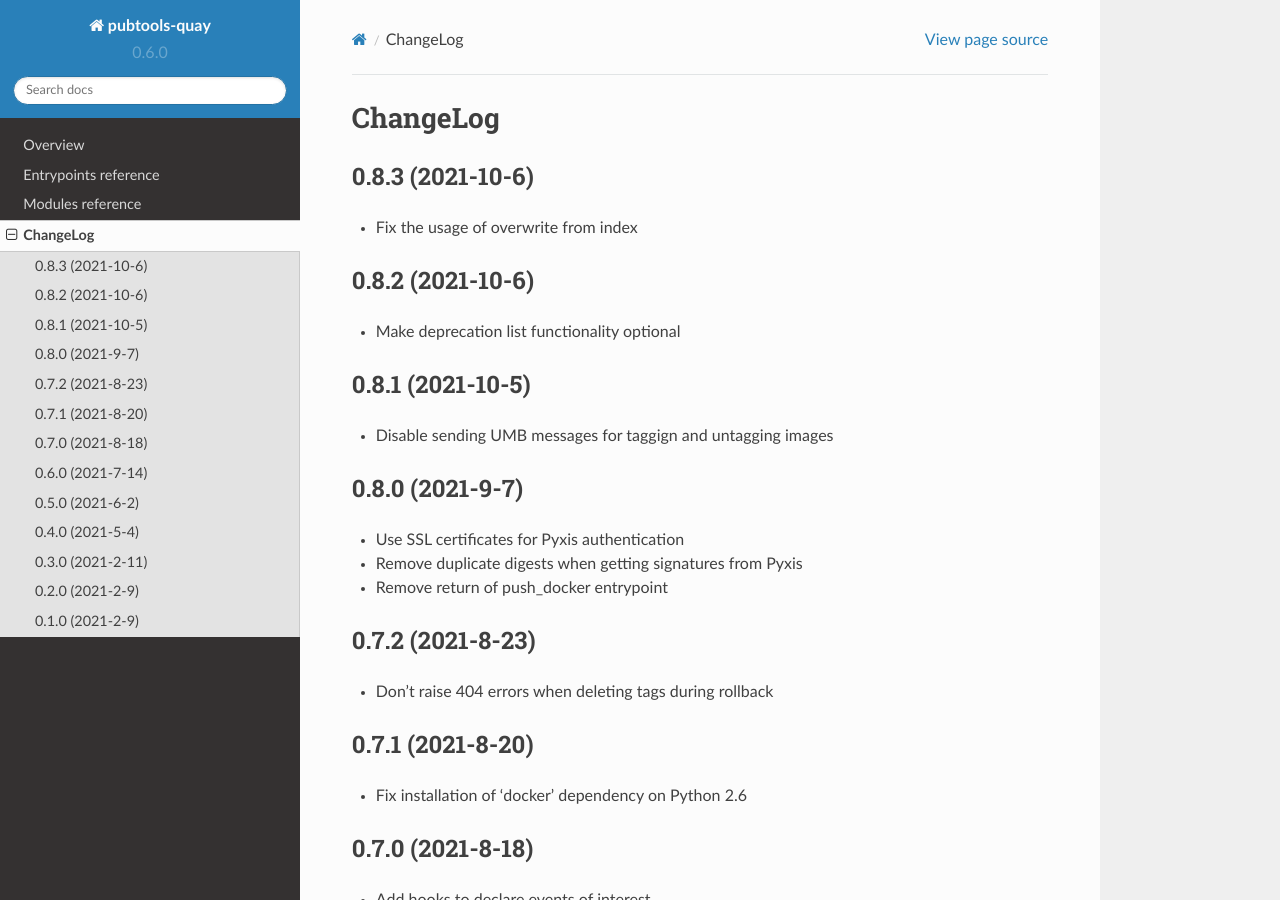
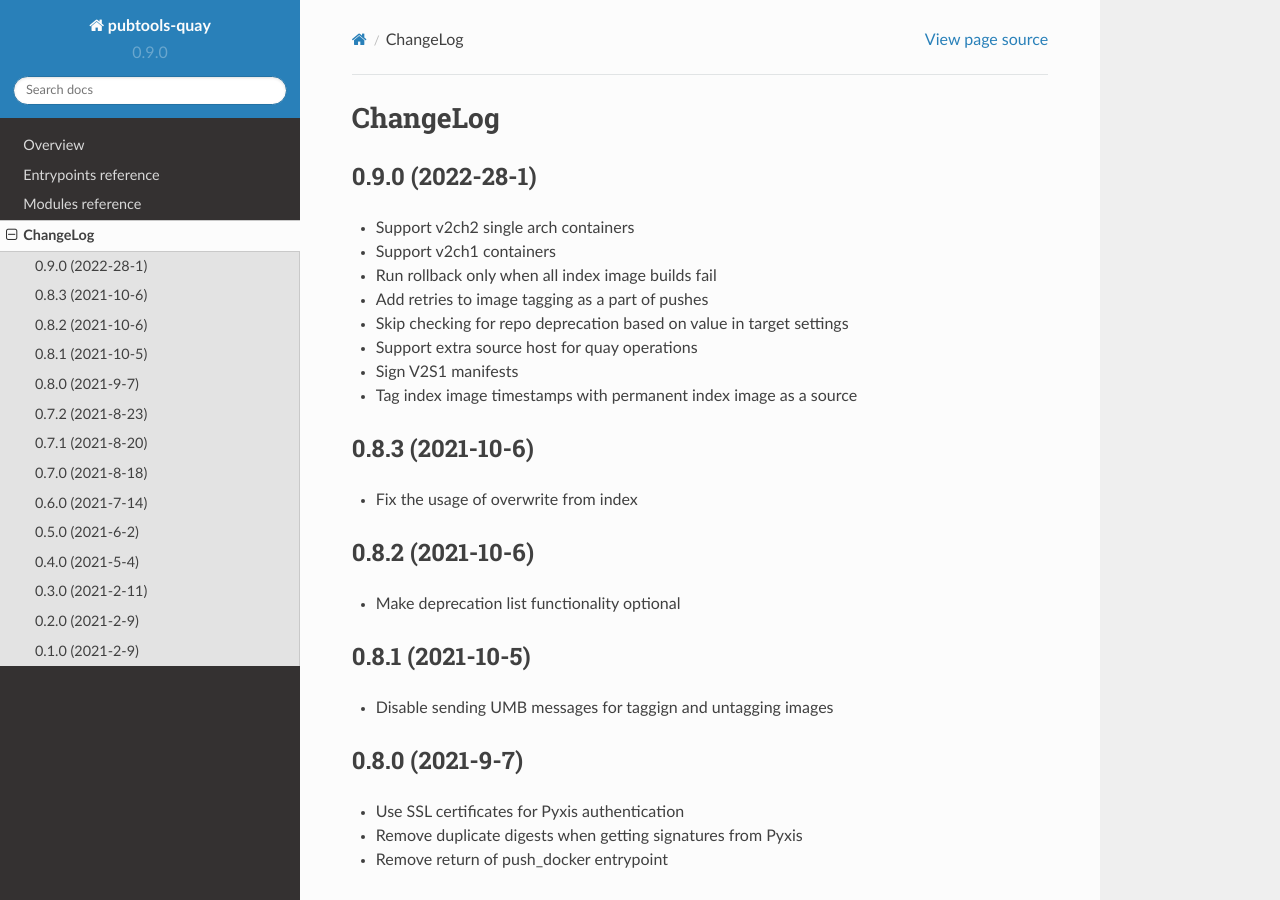
Before and after one commit to release-engineering/pubtools-quay, a Sphinx documentation site: the page built from docs/source/CHANGELOG.rst, in a window 1280 px wide and 900 px high. Built offline with Sphinx 7.4.7 and the Read the Docs theme 2.0.0, drawn with Linux system fonts in a browser that asks for light colours.

Commit message:
release v0.9.0

```diff
--- a/docs/source/CHANGELOG.rst
+++ b/docs/source/CHANGELOG.rst
@@ -1,5 +1,18 @@
 ChangeLog
 =========
+
+0.9.0 (2022-28-1)
+------------------
+
+* Support v2ch2 single arch containers
+* Support v2ch1 containers
+* Run rollback only when all index image builds fail
+* Add retries to image tagging as a part of pushes
+* Skip checking for repo deprecation based on value in target settings
+* Support extra source host for quay operations
+* Sign V2S1 manifests
+* Tag index image timestamps with permanent index image as a source
+
 
 0.8.3 (2021-10-6)
 ------------------
--- a/docs/source/conf.py
+++ b/docs/source/conf.py
@@ -25,9 +25,9 @@ copyright = u"2021, Red Hat"
 author = u"Red Hat"
 
 # The short X.Y version
-version = u"0.6.0"
+version = u"0.9.0"
 # The full version, including alpha/beta/rc tags
-release = u"0.6.0"
+release = u"0.9.0"
 
 
 # -- General configuration ---------------------------------------------------
--- a/setup.py
+++ b/setup.py
@@ -120,7 +120,7 @@ if os.environ.get("READTHEDOCS", None):
 
 setup(
     name="pubtools-quay",
-    version="0.8.3",
+    version="0.9.0",
     description="Pubtools-quay",
     long_description=long_description,
     long_description_content_type='text/x-rst',
```
